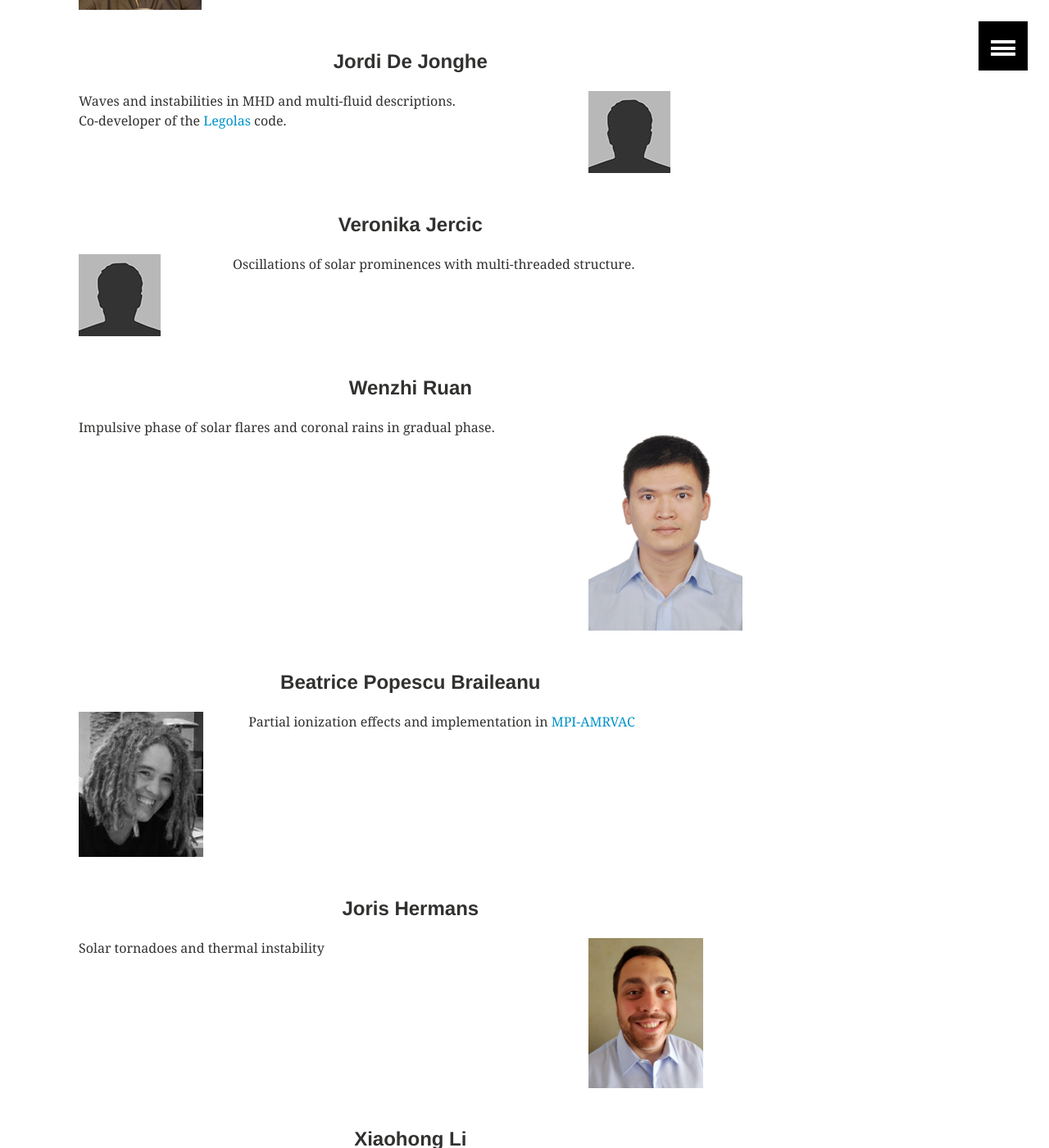
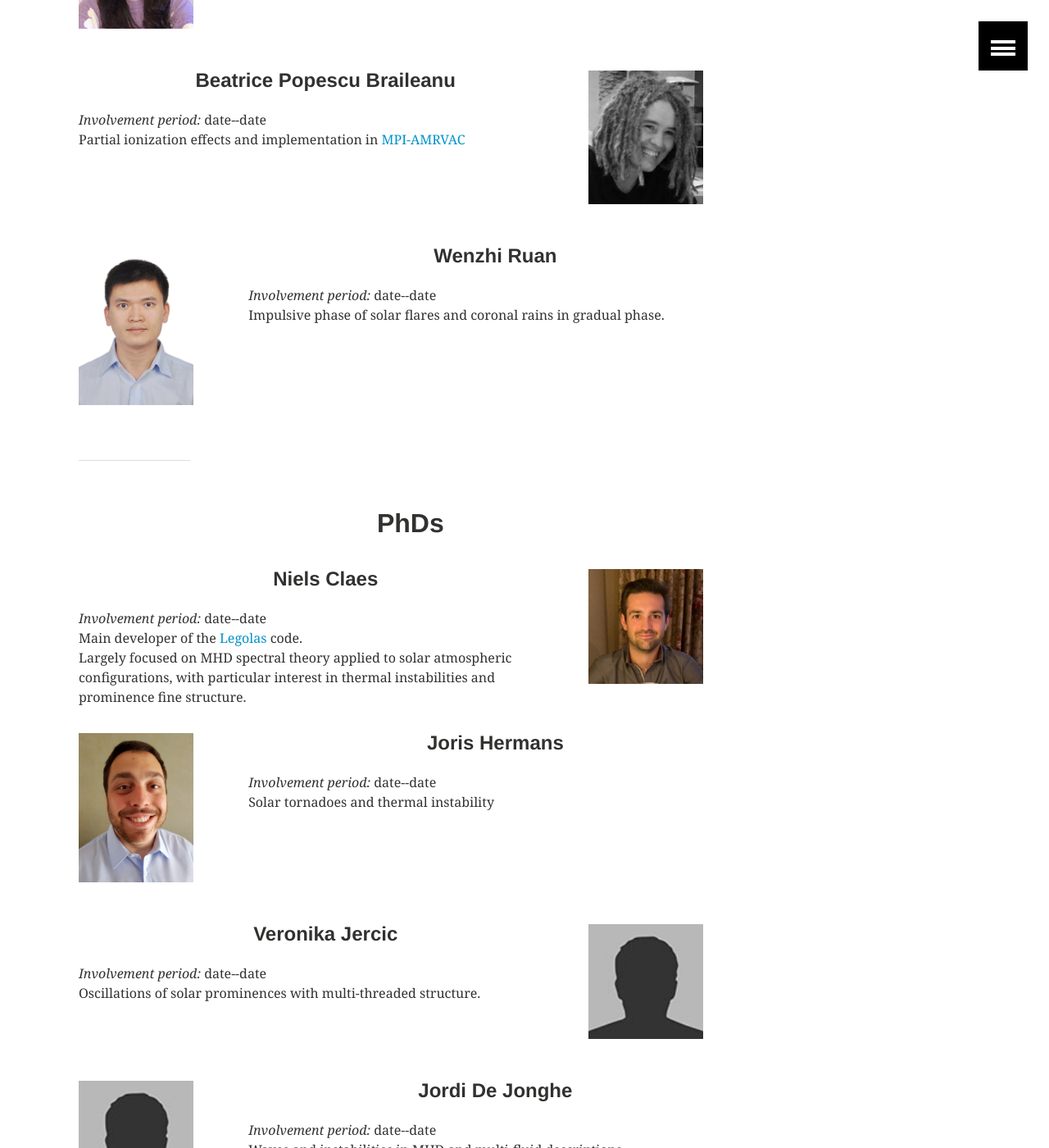
Before and after one commit to erc-prominent/erc-prominent.github.io, a Jekyll site: the page built from team/index.md, in a window 1280 px wide and 1400 px high, scrolled down 979 px. Shown: the whole window at 82% size. Built offline with Jekyll 4.4.1, drawn with Linux system fonts in a browser that asks for light colours; some of the changed text lies outside the part shown.

Commit message:
Update to team member page structure

```diff
--- a/team/index.md
+++ b/team/index.md
@@ -6,33 +6,80 @@
 ---
 
 <ul class="th-grid">
-  <h4 style="text-align:center">Rony Keppens (PI)</h4>
   <li>
     <a href="ronykeppens"><img src="{{ site.url }}/images/bio-photo-RK.png"></a>
   </li>
+  <h4 style="text-align:center">Rony Keppens (PI)</h4>
 
   Rony is proud to lead the team, and is actively researching MHD, developing codes, and applying them to Solar and Prominence-related physics.
 
 </ul>
 
+***
 
+<h2 style="text-align:center">Postdocs</h2>
 
 <ul class="th-grid_right">
-  <h4 style="text-align:center">Jack Jenkins (Postdoc)</h4>
   <li>
     <a href="jackjenkins"><img src="{{ site.url }}/images/jack_bio_photo_erc.jpg"></a>
   </li>
+  <h4 style="text-align:center">Jack Jenkins</h4>
 
+  <em>Involvement period:</em> 2020-03-01-date <br>
   2.5 & 3D formation, structure, and evolution of solar prominence condensations.
 
 </ul>
 
+<ul class="th-grid">
+  <li>
+   <a href="xiaohongli"><img src="{{ site.url }}/images/bio-photo-Xiaohong.jpg" width="140"></a>
+  </li>
+  <h4 style="text-align:center">Xiaohong Li</h4>
+
+  <em>Involvement period:</em> date--date <br>
+
+  2.5 & 3D simulation of coronal rain.
+
+</ul>
+
+<ul class="th-grid_right">
+  <li>
+    <a href="beatricebraileanu"><img src="{{ site.url }}/images/bio-photo-bpb.png" width="140"></a>
+  </li>
+  <h4 style="text-align:center">Beatrice Popescu Braileanu</h4>
+
+  <em>Involvement period:</em> date--date <br>
+
+  Partial ionization effects and implementation in
+  <a href="http://amrvac.org">
+    MPI-AMRVAC
+  </a>
+
+</ul>
 
 <ul class="th-grid">
+  <li>
+    <a href="wenzhiruan"><img src="{{ site.url }}/images/wenzhi_bio_photo.jpg" width="140"></a>
+  </li>
+  <h4 style="text-align:center">Wenzhi Ruan</h4>
+
+  <em>Involvement period:</em> date--date <br>
+
+  Impulsive phase of solar flares and coronal rains in gradual phase.
+
+</ul>
+
+***
+
+<h2 style="text-align:center">PhDs</h2>
+
+<ul class="th-grid_right">
+  <li>
+    <a href="nielsclaes"><img src="{{ site.url }}/images/bio-photo-NC.png" width="140"></a>
+  </li>
   <h4 style="text-align:center">Niels Claes</h4>
-  <li>
-    <a href="nielsclaes"><img src="{{ site.url }}/images/bio-photo-NC.png"></a>
-  </li>
+
+  <em>Involvement period:</em> date--date <br>
 
   Main developer of the
   <a href="https://github.com/n-claes/legolas">
@@ -46,12 +93,37 @@
 
 </ul>
 
+<ul class="th-grid">
+  <li>
+    <a href="jorishermans"><img src="{{ site.url }}/images/bio-photo-Joris.jpg" width="140" ></a>
+  </li>
+  <h4 style="text-align:center">Joris Hermans</h4>
+
+  <em>Involvement period:</em> date--date <br>
+
+  Solar tornadoes and thermal instability
+
+</ul>
 
 <ul class="th-grid_right">
+  <li>
+    <a href="veronikajercic"><img src="{{ site.url }}/images/bio-photo.jpg" width="140"></a>
+  </li>
+  <h4 style="text-align:center">Veronika Jercic</h4>
+
+  <em>Involvement period:</em> date--date <br>
+
+ Oscillations of solar prominences with multi-threaded structure.
+
+</ul>
+
+<ul class="th-grid">
+  <li>
+    <a href="jordidejonghe"><img src="{{ site.url }}/images/bio-photo.jpg" width="140"></a>
+  </li>
   <h4 style="text-align:center">Jordi De Jonghe</h4>
-  <li>
-    <a href="jordidejonghe"><img src="{{ site.url }}/images/bio-photo.jpg"></a>
-  </li>
+
+  <em>Involvement period:</em> date--date <br>
 
   Waves and instabilities in MHD and multi-fluid descriptions. <br>
 
@@ -63,70 +135,16 @@
 
 </ul>
 
+***
 
-<ul class="th-grid">
-  <h4 style="text-align:center">Veronika Jercic</h4>
-  <li>
-    <a href="veronikajercic"><img src="{{ site.url }}/images/bio-photo.jpg"></a>
-  </li>
-
- Oscillations of solar prominences with multi-threaded structure.
-
-</ul>
-
+<h2 style="text-align:center">Additional Members</h2>
 
 <ul class="th-grid_right">
-  <h4 style="text-align:center">Wenzhi Ruan</h4>
   <li>
-    <a href="wenzhiruan"><img src="{{ site.url }}/images/wenzhi_bio_photo.jpg"></a>
+    <a href="jbdurrive"><img src="{{ site.url }}/images/bio-photo-JB.jpg" width="140"></a>
   </li>
+  <h4 style="text-align:center">Jean-Baptiste Durrive</h4>
 
-  Impulsive phase of solar flares and coronal rains in gradual phase.
-
-</ul>
-
-
-<ul class="th-grid">
-  <h4 style="text-align:center">Beatrice Popescu Braileanu</h4>
-  <li>
-    <a href="beatricebraileanu"><img src="{{ site.url }}/images/bio-photo-bpb.png"></a>
-  </li>
-
-  Partial ionization effects and implementation in
-  <a href="http://amrvac.org">
-    MPI-AMRVAC
-  </a>
-
-</ul>
-
-
-<ul class="th-grid_right">
-  <h4 style="text-align:center">Joris Hermans</h4>
-  <li>
-    <a href="jorishermans"><img src="{{ site.url }}/images/bio-photo-Joris.jpg" width="140" ></a>
-  </li>
-
-  Solar tornadoes and thermal instability
-
-</ul>
-
-
-<ul class="th-grid">
-  <h4 style="text-align:center">Xiaohong Li</h4>
-  <li>
-   <a href="xiaohongli"><img src="{{ site.url }}/images/bio-photo-Xiaohong.jpg" width="140"></a>
-  </li>
-
-  2.5 & 3D simulation of coronal rain.
-
-</ul>
-
-
-<ul class="th-grid_right">
-  <h4 style="text-align:center">Jean-Baptiste Durrive (Postdoc)</h4>
-  <li>
-    <a href="jbdurrive"><img src="{{ site.url }}/images/bio-photo-JB.jpg"></a>
-  </li>
 
   Modeling astrophysical fluids (i) analytically: developping a <a href="https://ui.adsabs.harvard.edu/abs/2020MNRAS.496.3015D/abstract"> parametric model </a> for MHD turbulence on one side, and working on MHD spectral theory on the other, (ii) numerically: developping a Python code for the aforementioned turbulence model.
 
```
Also changed, not shown: _posts/media/2021-04-08-Jenkins_Keppens.md (+2 -2 lines).
